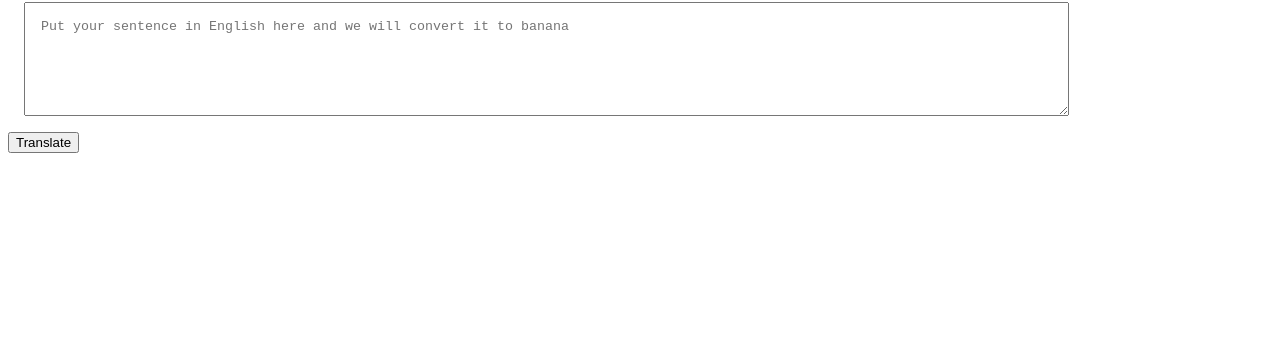
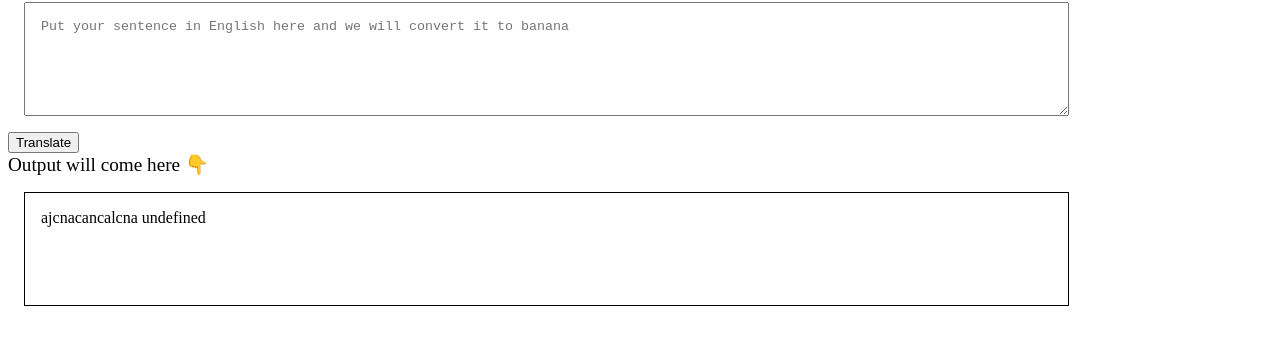
Before and after one commit to hrshmistry/banana-speak, a plain HTML site: page index.html in a window 1280 px wide. Both pictures are taken after a click on the button "Translate". Shown: the part 78-422 px from the top of the page. Drawn offline with Linux system fonts and the light colour scheme.

Commit message:
input out processing done

```diff
--- a/app.js
+++ b/app.js
@@ -1,9 +1,11 @@
 var btnTranslate = document.querySelector("#btn-translate");
 var txtInput = document.querySelector("#txt-input");
+var outputDiv = document.querySelector("#output");
 
-function clickEventHandler() {
-    console.log("Clicked");
-    console.log("input", txtInput.value);
+
+
+function clickHandler() {
+    outputDiv.innerText = "ajcnacancalcna " + txtInput.Value;
 }
 
-btnTranslate.addEventListener("click", clickEventHandler);
+btnTranslate.addEventListener("click", clickHandler);
--- a/index.html
+++ b/index.html
@@ -17,6 +17,14 @@
             margin: 1rem;
             padding: 1rem;
         }
+
+        #output {
+            border: 1px solid black;
+            height: 10vh;
+            width: 80%;
+            margin: 1rem;
+            padding: 1rem;
+        }
     </style>
 </head>
 
@@ -26,7 +34,9 @@
         placeholder="Put your sentence in English here and we will convert it to banana"></textarea>
     <button id="btn-translate">Translate</button>
 
-    <script src="app.js"></script>
+    <div style="font-size: larger;">Output will come here 👇</div>
+    <div id="output"></div>
+    <script src="app.js" type="text/javascript"></script>
 </body>
 
 </html>
```
